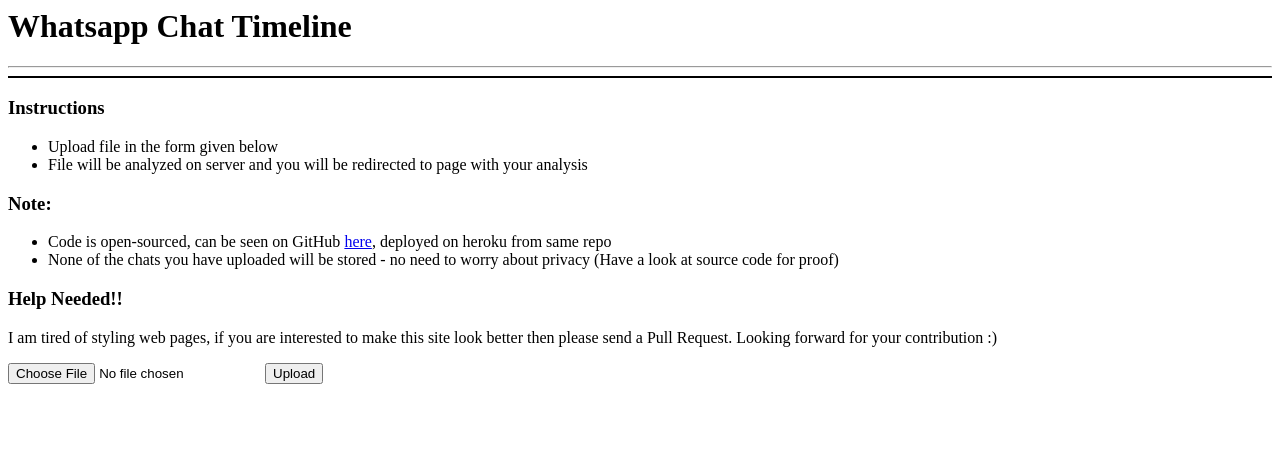
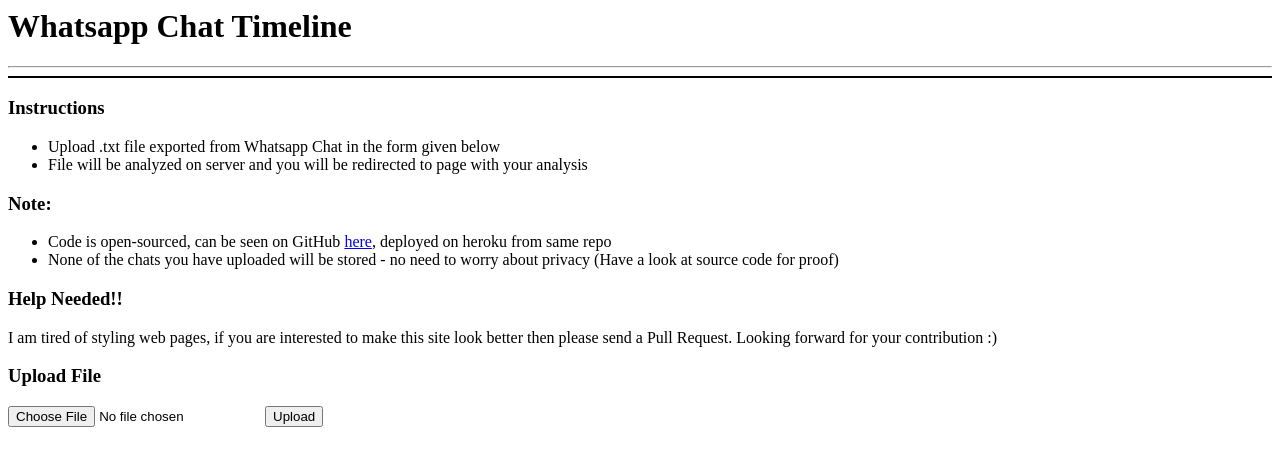
Before and after one commit to vasanthyennamreddy/WhatsApp-Chat-Timeline, a Flask app: page / in a window 1280 px wide. Shown: the top 466 px of the page. Run offline with Flask 2, Linux system fonts and the light colour scheme.

Commit message:
Update with details

```diff
--- a/templates/index.html
+++ b/templates/index.html
@@ -18,16 +18,17 @@
     </div>
     <h3>Instructions</h3>
     <ul>
-        <li>Upload file in the form given below</li>
+        <li>Upload .txt file exported from Whatsapp Chat in the form given below</li>
         <li>File will be analyzed on server and you will be redirected to page with your analysis</li>
     </ul>
     <h3>Note:</h3>
     <ul>
-        <li>Code is open-sourced, can be seen on GitHub <a href="http://">here</a>, deployed on heroku from same repo</li>
+        <li>Code is open-sourced, can be seen on GitHub <a href="https://github.com/kishansairam9/WhatsApp-Chat-Timeline">here</a>, deployed on heroku from same repo</li>
         <li>None of the chats you have uploaded will be stored - no need to worry about privacy (Have a look at source code for proof)</li>
     </ul>
     <h3>Help Needed!!</h3>
     <p>I am tired of styling web pages, if you are interested to make this site look better then please send a Pull Request. Looking forward for your contribution :)</p>
+    <h3>Upload File</h3>
     <form action = "/analyze" method = "post" enctype="multipart/form-data">
         <input type="file" name="file" />
         <input type = "submit" value="Upload">
```
Also changed, not shown: README.md (added).
